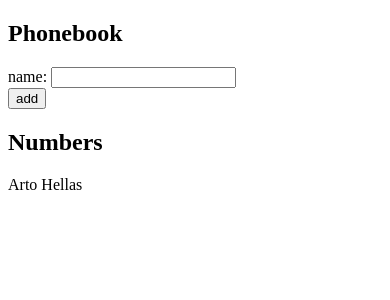
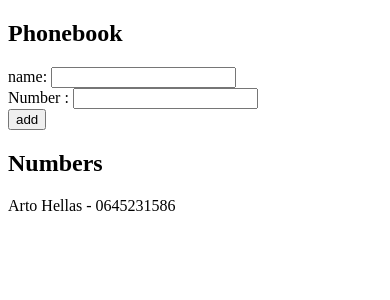
Before and after one commit to GuillemotClement/fullstack_helsinki-2026, a React (Vite) app in the folder part2/phonebook/: page / in a window 390 px wide. Shown: the top 300 px of the page. Built offline with nearby package versions, Linux system fonts and the light colour scheme.

Commit message:
feat: phonebook - part3

```diff
--- a/part2/phonebook/src/App.jsx
+++ b/part2/phonebook/src/App.jsx
@@ -1,8 +1,11 @@
 import { useState } from "react";
 
 const App = () => {
-  const [persons, setPersons] = useState([{ name: "Arto Hellas" }]);
+	const [persons, setPersons] = useState([
+		{ name: "Arto Hellas", tel: "0645231586" },
+	]);
 	const [newName, setNewName] = useState("");
+	const [newTel, setNewTel] = useState("");
 
 	const addNumber = (event) => {
 		event.preventDefault();
@@ -14,6 +17,7 @@ const App = () => {
 				alert(`${newName} is already added to phonebook`);
 				isExist = true;
 				setNewName("");
+				setNewTel("");
 			}
 		});
 
@@ -23,14 +27,20 @@ const App = () => {
 
 		const personName = {
 			name: newName,
+			tel: newTel,
 		};
 
 		setPersons(persons.concat(personName));
 		setNewName("");
+		setNewTel("");
 	};
 
 	const handleNameChange = (event) => {
 		setNewName(event.target.value);
+	};
+
+	const handleTelChange = (event) => {
+		setNewTel(event.target.value);
 	};
 
 	return (
@@ -38,7 +48,16 @@ const App = () => {
 			<h2>Phonebook</h2>
 			<form onSubmit={addNumber}>
 				<div>
-          name: <input onChange={handleNameChange} value={newName} />
+					name: <input onChange={handleNameChange} value={newName} required />
+				</div>
+				<div className="">
+					<label htmlFor="">Number : </label>
+					<input
+						type="tel"
+						onChange={handleTelChange}
+						value={newTel}
+						required
+					/>
 				</div>
 				<div>
 					<button type="submit">add</button>
@@ -46,7 +65,9 @@ const App = () => {
 			</form>
 			<h2>Numbers</h2>
 			{persons.map((person) => (
-        <p key={person.name}>{person.name}</p>
+				<p key={person.name}>
+					{person.name} - {person.tel}
+				</p>
 			))}
 		</div>
 	);
```
Lines whose indentation alone changed are shown as unchanged.
